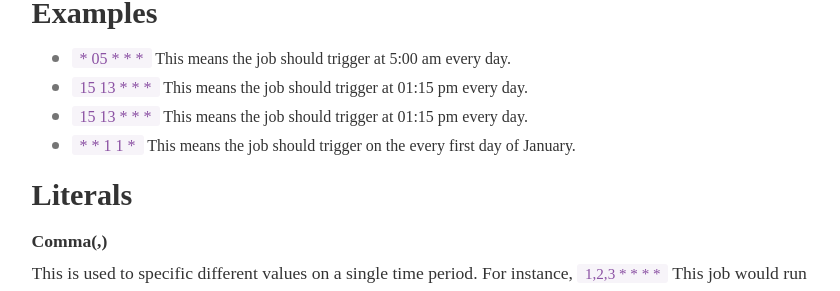
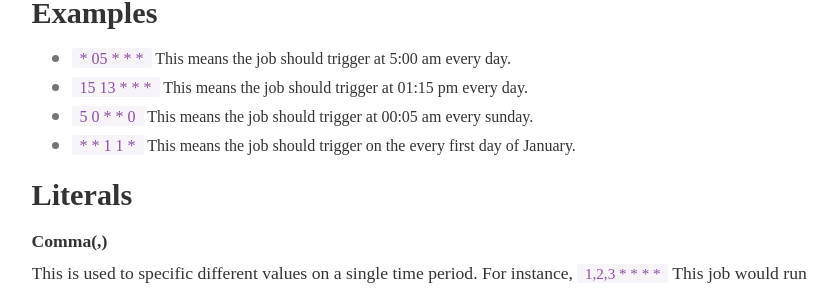
Before and after one commit to cliffordEmmanuel/cliffordEmmanuel.github.io, a Jekyll site: the page built from _posts/2021-07-03-airflow-timing.md, in a window 1280 px wide. Shown: the part 799-1090 px from the top of the page, without its empty margins (220-1060 px from the left). Built offline with Jekyll 4.4.1, drawn with Linux system fonts in a browser that asks for light colours; nearby versions of some CDN libraries; some web fonts are replaced.

Commit message:
updating

```diff
--- a/_posts/2021-07-03-airflow-timing.md
+++ b/_posts/2021-07-03-airflow-timing.md
@@ -37,8 +37,8 @@ This <emp>*</emp> acts like a place holder for the specific time periods. From l
 - `15 13 * * *`
   This means the job should trigger at 01:15 pm every day.
 
-- `15 13 * * *`
-  This means the job should trigger at 01:15 pm every day.
+- `5 0 * * 0`
+  This means the job should trigger at 00:05 am every sunday.
 
 - `* * 1 1 *`
   This means the job should trigger on the every first day of January.
```
